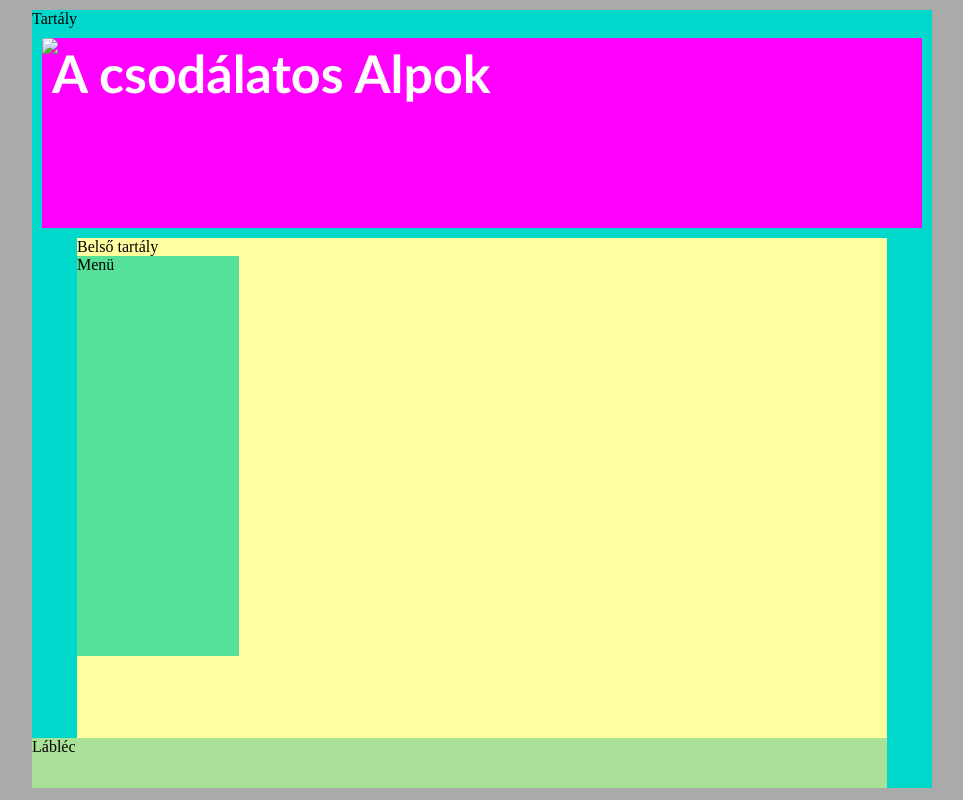
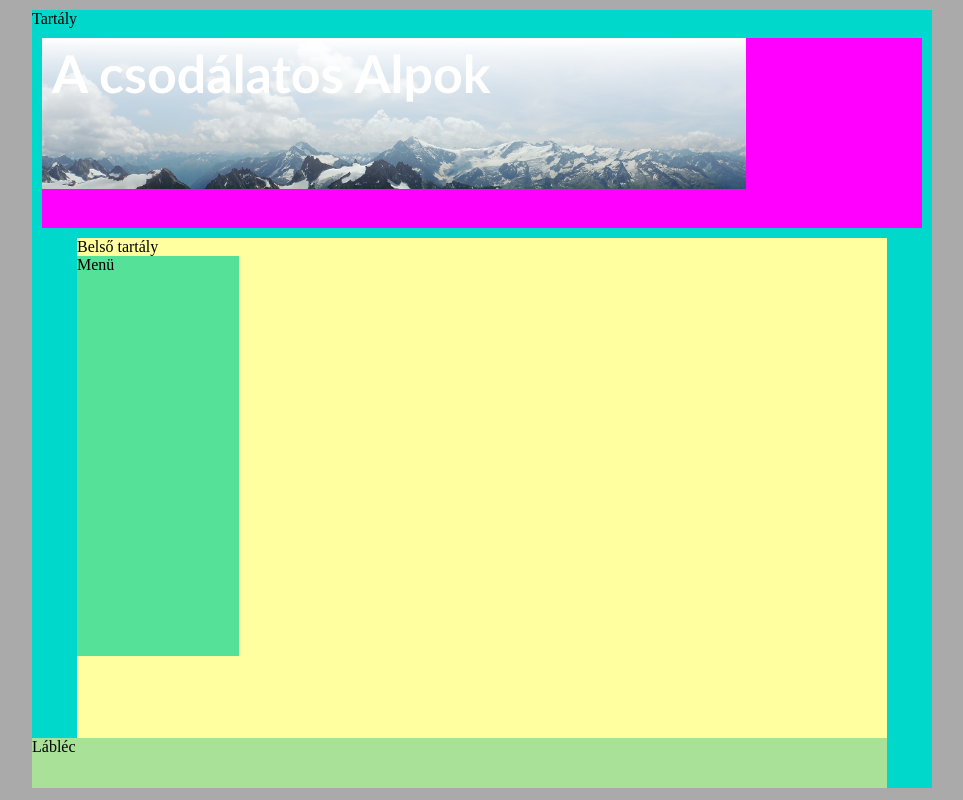
Before and after one commit to pannoncsak/dobozok, a plain HTML site: page index.html in a window 1280 px wide. Shown: the whole page, without its empty margins (118-1081 px from the left). Drawn offline with Linux system fonts and the light colour scheme.

Commit message:
Initial commit

```diff
--- a/index.html
+++ b/index.html
@@ -7,7 +7,7 @@
     </head>
     <body>
         <div class="container">Tartály<!--Tartály-->
-            <div class="header"><img src="alpok_panorama.png" width="80%">
+            <div class="header"><img src="alpok.png" width="80%">
 			<h1>A csodálatos Alpok</>
             </div>
             <div class="inner-container">Belső tartály
```
Also changed, not shown: alpok.png (added).
